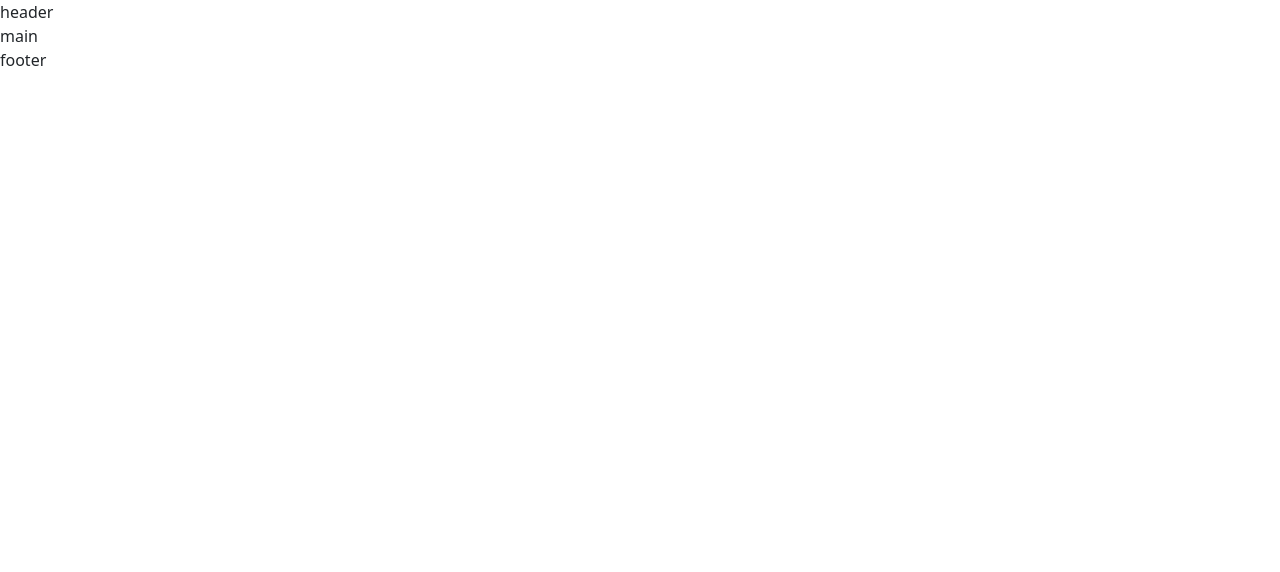
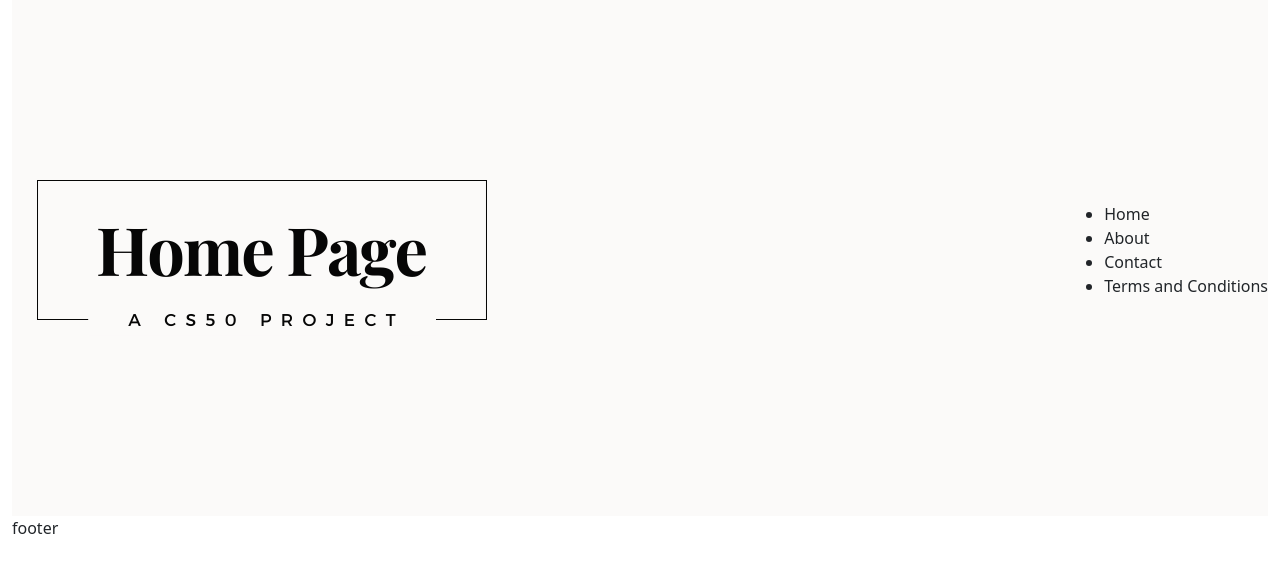
Before and after one commit to erickgnclvs/homepage_cs50, a plain HTML site: page index.html in a window 1280 px wide. Drawn offline with nearby package versions, Linux system fonts and the light colour scheme.

Commit message:
add first custom css

```diff
--- a/index.html
+++ b/index.html
@@ -8,12 +8,22 @@
         <link href="https://cdn.jsdelivr.net/npm/bootstrap@5.0.2/dist/css/bootstrap.min.css" rel="stylesheet" integrity="sha384-EVSTQN3/azprG1Anm3QDgpJLIm9Nao0Yz1ztcQTwFspd3yD65VohhpuuCOmLASjC" crossorigin="anonymous">
         <script src="https://cdn.jsdelivr.net/npm/bootstrap@5.0.2/dist/js/bootstrap.bundle.min.js" integrity="sha384-MrcW6ZMFYlzcLA8Nl+NtUVF0sA7MsXsP1UyJoMp4YLEuNSfAP+JcXn/tWtIaxVXM" crossorigin="anonymous"></script>
     </head>
-    <body>
+    <body class="container-fluid">
         <header>
-            header
+            <nav class="navbar">
+                <!-- navbar list-->
+                <img class="img-fluid" src="./images/icowhite.png">
+                <ul>
+                    <li>Home</li>
+                    <li>About</li>
+                    <li>Contact</li>
+                    <li>Terms and Conditions</li>
+                </ul>
+            </nav>
         </header>
         <main>
-            main
+            <!--main -->
+
         </main>
         <footer>
             footer
--- a/styles.css
+++ b/styles.css
@@ -0,0 +1,11 @@
+/*
+project colors:
+    dark-gray #060606
+    almost-white #fbfaf9
+    kinda-pink #dec2ba
+    white #ffffff
+*/
+
+.navbar {
+    background-color: #fbfaf9;
+}
```
